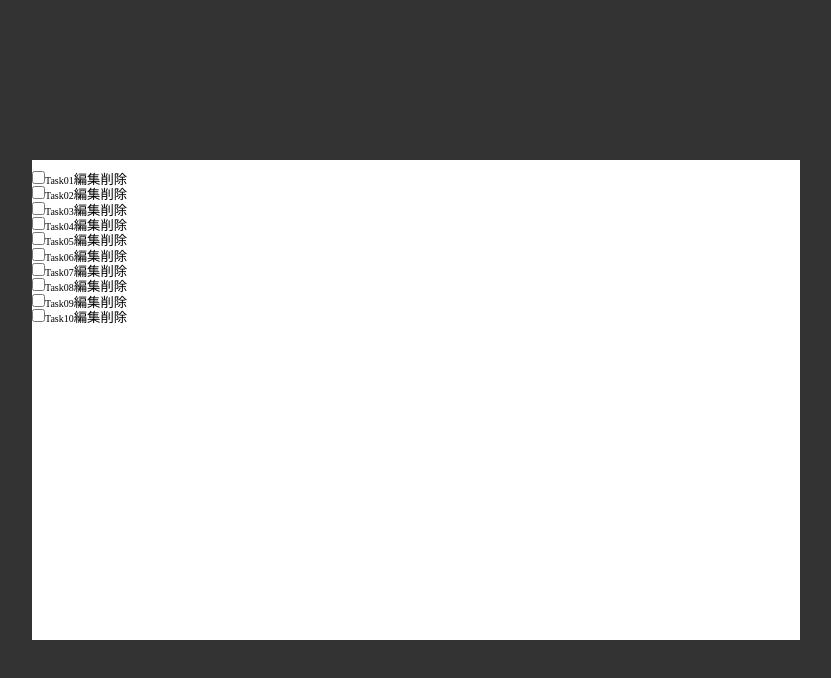
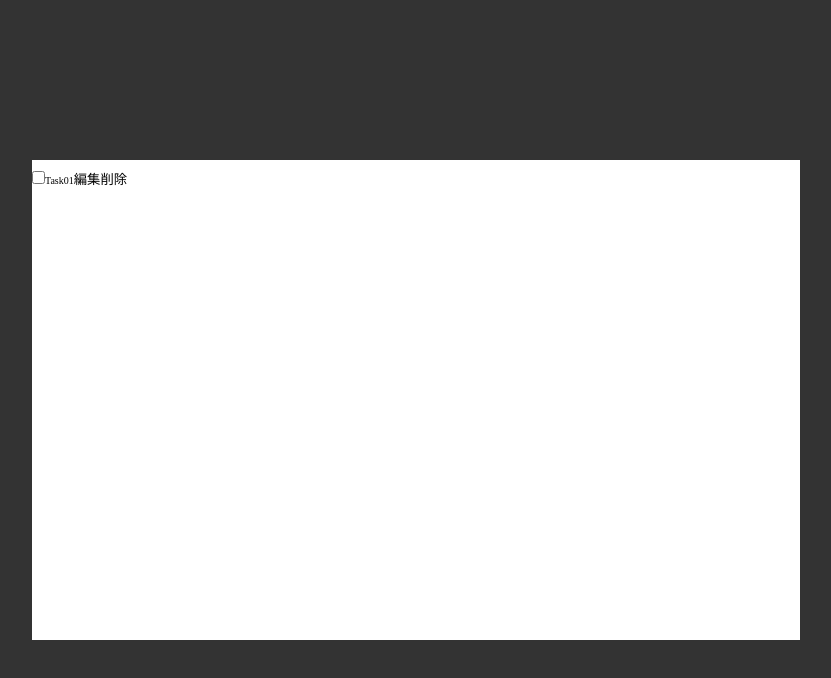
Before and after one commit to Yoshiyuki-Iwasaki/redux-toolkit-check, a React (Create React App) app: page / in a window 1280 px wide. Shown: the top 678 px of the page, without its empty margins (224-1055 px from the left). Built offline with nearby package versions, Linux system fonts and the light colour scheme.

Commit message:
fix components.

```diff
--- a/src/components/molucules/TaskInput/index.tsx
+++ b/src/components/molucules/TaskInput/index.tsx
@@ -1,9 +1,8 @@
 import React from "react";
 import { useForm } from "react-hook-form";
-import { TaskInputType } from "./type";
 import { InputForm, InputLayout } from "./style";
 
-const TaskInput: React.FC<TaskInputType> = () => {
+const TaskInput: React.FC = () => {
   const { register, handleSubmit, reset } = useForm();
 
   const onSubmit = (data: any) => {
--- a/src/components/molucules/TaskItem/type.ts
+++ b/src/components/molucules/TaskItem/type.ts
@@ -1,5 +1,3 @@
 export type TaskItemType = {
   task: any;
-  handleDone: any;
-  handleDelete: any;
 };
--- a/src/components/molucules/TaskList/index.tsx
+++ b/src/components/molucules/TaskList/index.tsx
@@ -1,18 +1,11 @@
 import React from "react";
 import TaskItem from "../TaskItem";
+import { useSelector } from "react-redux";
+import { selectTask } from "../../../features/task/taskSlice";
 import { List } from "./style";
-import { TaskListType } from "./type";
 
-const TaskList: React.FC<TaskListType> = ({ tasks, setTasks }) => {
-  const handleDone = task => {
-    setTasks(prev =>
-      prev.map(t => (t.id === task.id ? { ...task, done: !task.done } : t))
-    );
-  };
-
-  const handleDelete = task => {
-    setTasks(prev => prev.filter(t => t.id !== task.id));
-  };
+const TaskList: React.FC = () => {
+  const tasks = useSelector(selectTask);
 
   return (
     <>
@@ -21,12 +14,7 @@ const TaskList: React.FC<TaskListType> = ({ tasks, setTasks }) => {
       ) : (
         <List>
           {tasks.map(task => (
-            <TaskItem
-              key={task.id}
-              task={task}
-              handleDelete={handleDelete}
-              handleDone={handleDone}
-            />
+            <TaskItem key={task.id} task={task} />
           ))}
         </List>
       )}
--- a/src/components/organisms/TaskApp/index.tsx
+++ b/src/components/organisms/TaskApp/index.tsx
@@ -1,15 +1,12 @@
-import { useState } from "react";
 import TaskList from "../../molucules/TaskList";
 import TaskInput from "../../molucules/TaskInput";
-import initialState from "../../../task.json";
 import { Main } from "./style";
 
 const TaskApp = () => {
-  const [tasks, setTasks] = useState(initialState);
   return (
     <Main>
-      <TaskInput tasks={tasks} setTasks={setTasks} />
-      <TaskList tasks={tasks} setTasks={setTasks} />
+      <TaskInput />
+      <TaskList />
     </Main>
   );
 };
```
